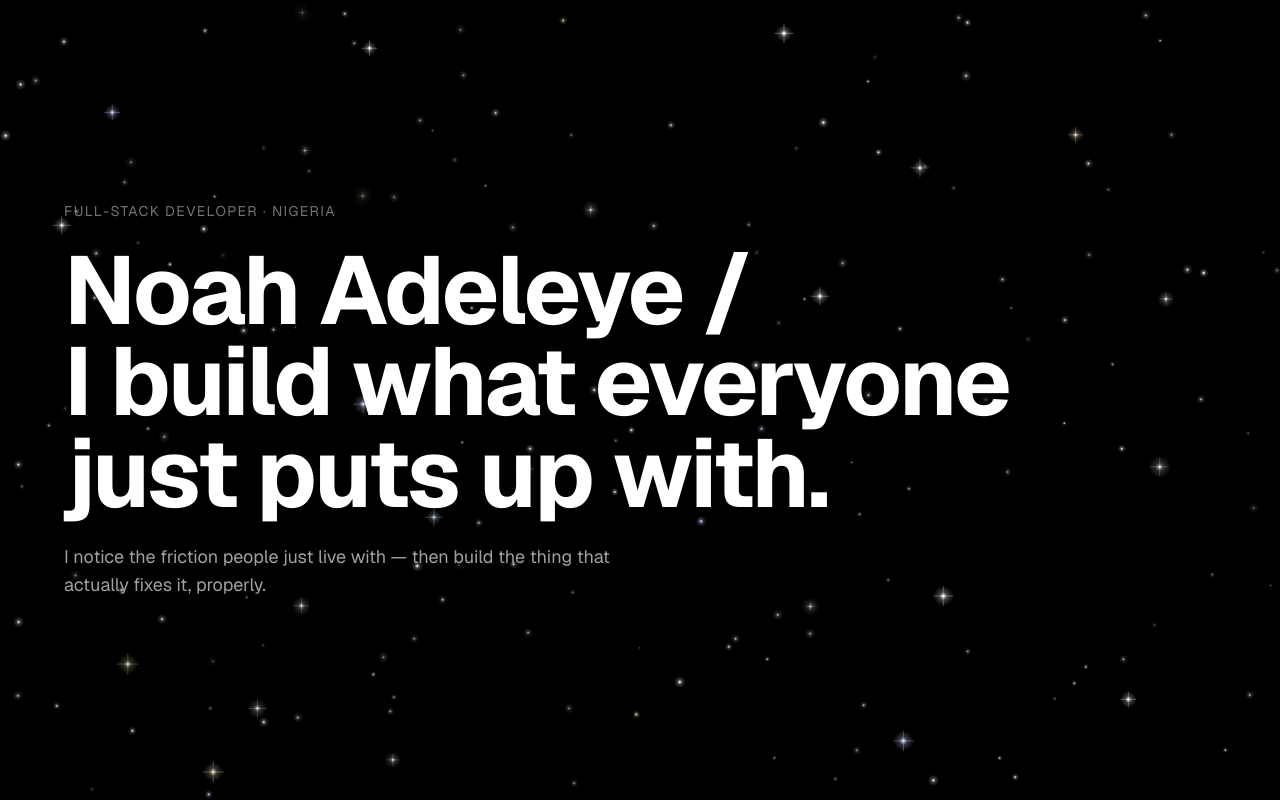
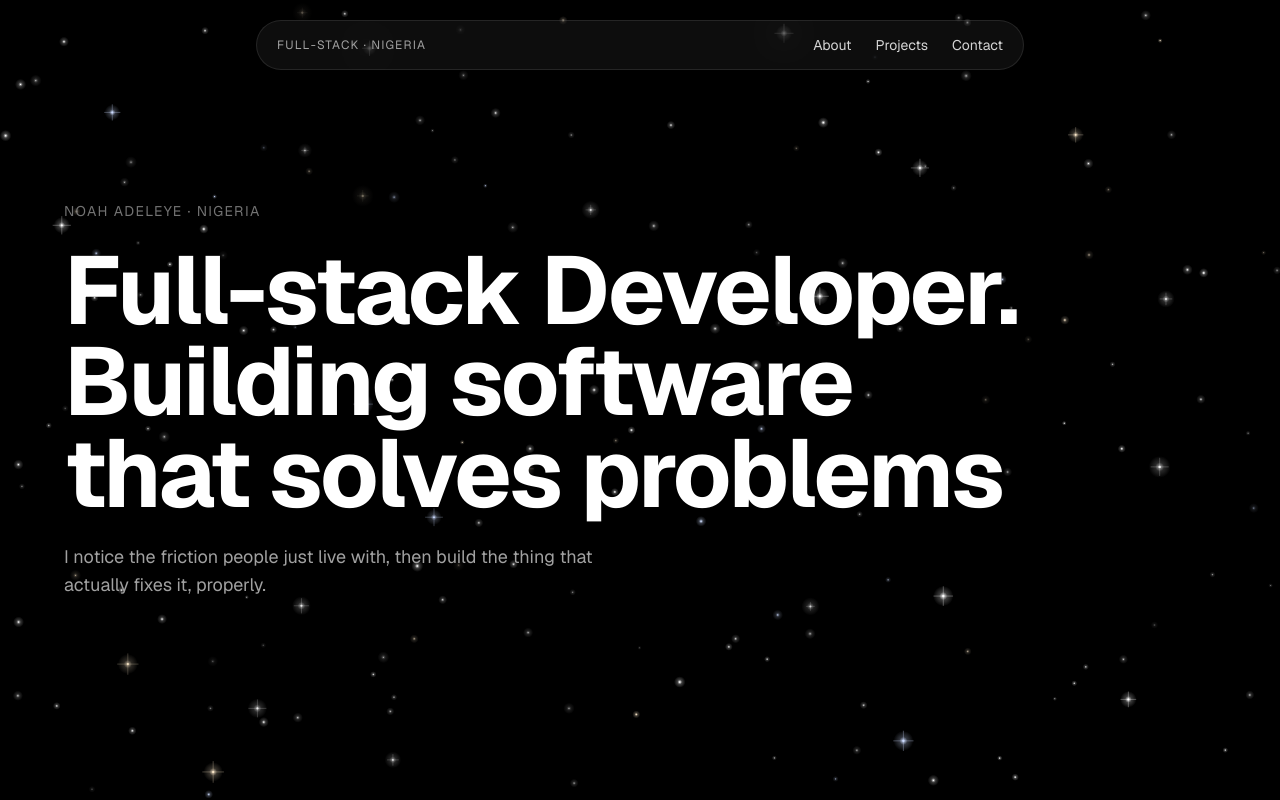
Before and after one commit to noahadeleye17-coder/portfolio-dev, a Next.js app: page / in a window 1280 px wide. Shown: the top 800 px of the page. Built offline with nearby package versions, Linux system fonts and the light colour scheme.

Commit message:
added a navbar

```diff
--- a/app/page.tsx
+++ b/app/page.tsx
@@ -4,17 +4,26 @@ import Craft from "@/components/sections/Craft";
 import Proof from "@/components/sections/Proof";
 import Momentum from "@/components/sections/Momentum";
 import Footer from "@/components/shared/Footer";
+import Navbar from "@/components/shared/Navbar";
 
 // The spine: one continuous scroll telling the story in order.
 // Hero -> Noticing (human) -> Craft (precision) -> Proof (projects) -> Momentum (close)
+// Navbar anchors: #about -> Noticing, #projects -> Proof, #contact -> Momentum
 export default function Home() {
   return (
     <main>
+      <Navbar />
       <Hero />
-      <Noticing />
-      <Craft />
-      <Proof />
-      <Momentum />
+      <div id="about">
+        <Noticing />
+        <Craft />
+      </div>
+      <div id="projects">
+        <Proof />
+      </div>
+      <div id="contact">
+        <Momentum />
+      </div>
       <Footer />
     </main>
   );
--- a/components/sections/Hero.tsx
+++ b/components/sections/Hero.tsx
@@ -21,9 +21,9 @@ const line = {
 };
 
 const headlineLines = [
-  "Noah Adeleye /",
-  "I build what everyone",
-  "just puts up with.",
+  "Full-stack Developer.",
+  "Building software",
+  "that solves problems",
 ];
 
 export default function Hero() {
@@ -41,7 +41,7 @@ export default function Hero() {
           variants={line}
           className="text-sm tracking-widest uppercase text-neutral-500 mb-6"
         >
-          Full-stack developer · Nigeria
+          Noah Adeleye · Nigeria
         </motion.p>
 
         <motion.div variants={line} className="relative">
@@ -58,7 +58,7 @@ export default function Hero() {
           variants={line}
           className="mt-6 max-w-xl text-neutral-400 text-lg"
         >
-          I notice the friction people just live with — then build the thing
+          I notice the friction people just live with, then build the thing
           that actually fixes it, properly.
         </motion.p>
       </motion.div>
--- /dev/null
+++ b/components/shared/Navbar.tsx
@@ -0,0 +1,42 @@
+"use client";
+
+import { motion } from "framer-motion";
+
+const links = [
+  { label: "About", href: "#about" },
+  { label: "Projects", href: "#projects" },
+  { label: "Contact", href: "#contact" },
+];
+
+export default function Navbar() {
+  return (
+    <motion.header
+      initial={{ opacity: 0, y: -16 }}
+      animate={{ opacity: 1, y: 0 }}
+      transition={{ duration: 0.8, ease: [0.22, 1, 0.36, 1], delay: 0.2 }}
+      className="fixed top-5 left-1/2 -translate-x-1/2 z-50 w-[calc(100%-2.5rem)] max-w-3xl"
+    >
+      <nav
+        className="flex items-center justify-between gap-6 rounded-full border border-white/10
+                   bg-white/5 px-5 py-3 backdrop-blur-xl shadow-[0_8px_32px_rgba(0,0,0,0.35)]"
+      >
+        <span className="text-xs tracking-widest uppercase text-neutral-400 whitespace-nowrap">
+          Full-stack · Nigeria
+        </span>
+
+        <ul className="flex items-center gap-6">
+          {links.map((link) => (
+            <li key={link.href}>
+              <a
+                href={link.href}
+                className="text-sm text-neutral-300 hover:text-white transition-colors"
+              >
+                {link.label}
+              </a>
+            </li>
+          ))}
+        </ul>
+      </nav>
+    </motion.header>
+  );
+}
```
